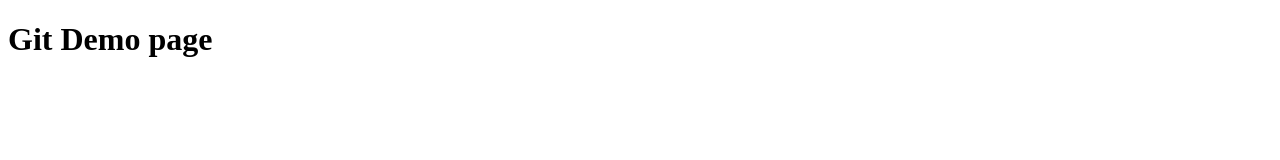
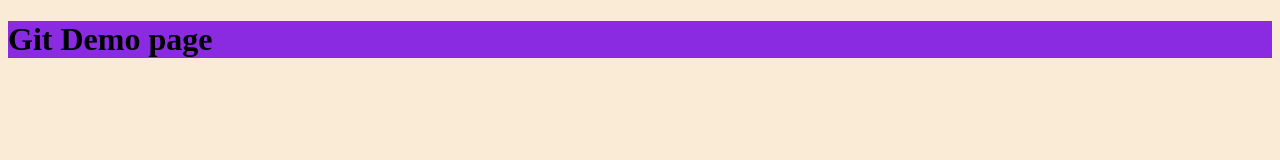
Before and after one commit to PROcodingMaster/Testing_GIT, a plain HTML site: page index.html in a window 1280 px wide. Drawn offline with Linux system fonts and the light colour scheme.

Commit message:
Add basic style

```diff
--- a/index.html
+++ b/index.html
@@ -4,6 +4,7 @@
     <meta charset="UTF-8">
     <meta name="viewport" content="width=device-width, initial-scale=1.0">
     <title>Document</title>
+    <link rel="stylesheet" href="style.css">
 </head>
 <body>
     <h1>Git Demo page</h1>
--- /dev/null
+++ b/style.css
@@ -0,0 +1,6 @@
+body{
+    background-color: antiquewhite;
+}
+h1{
+    background-color: blueviolet;
+}
```
